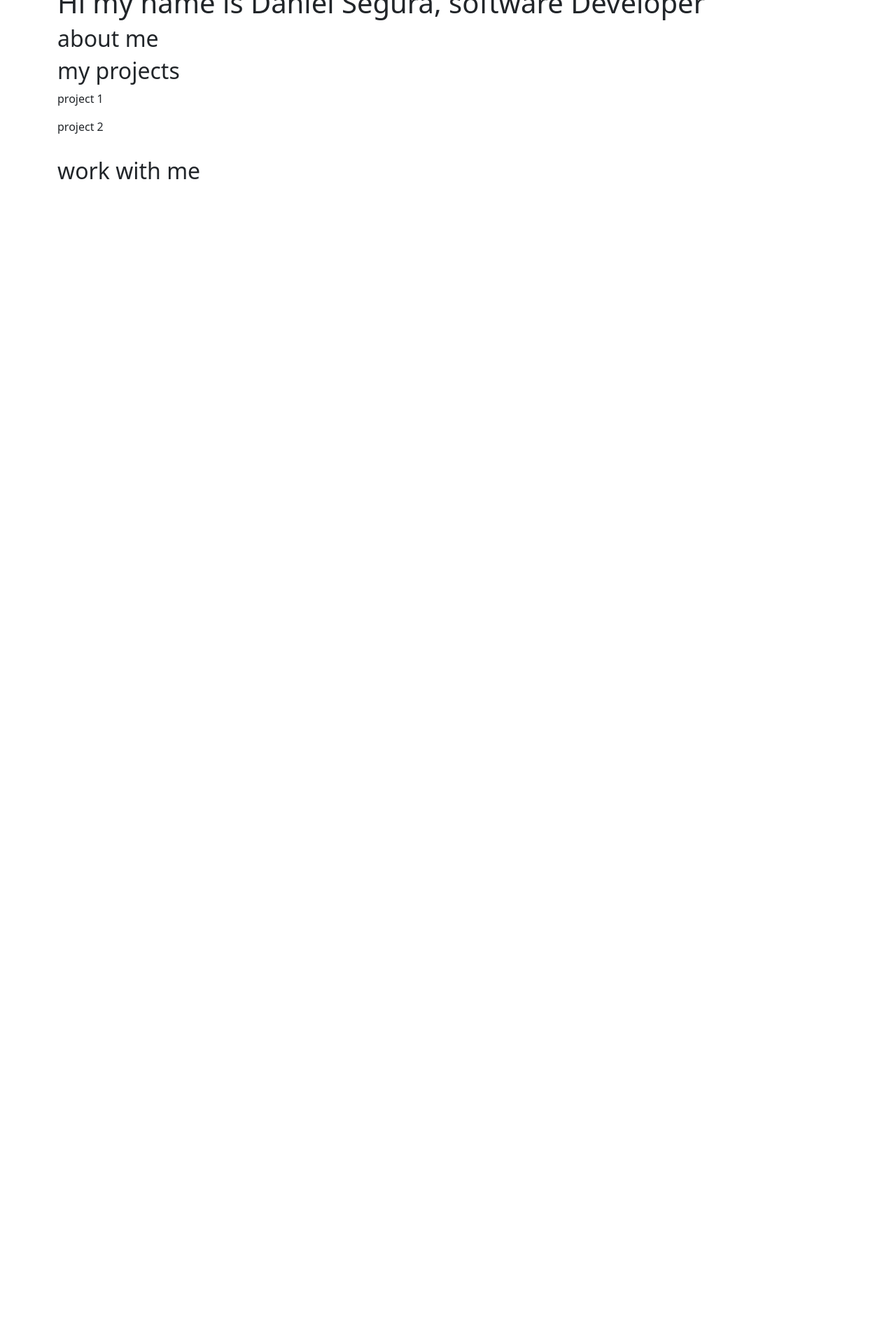
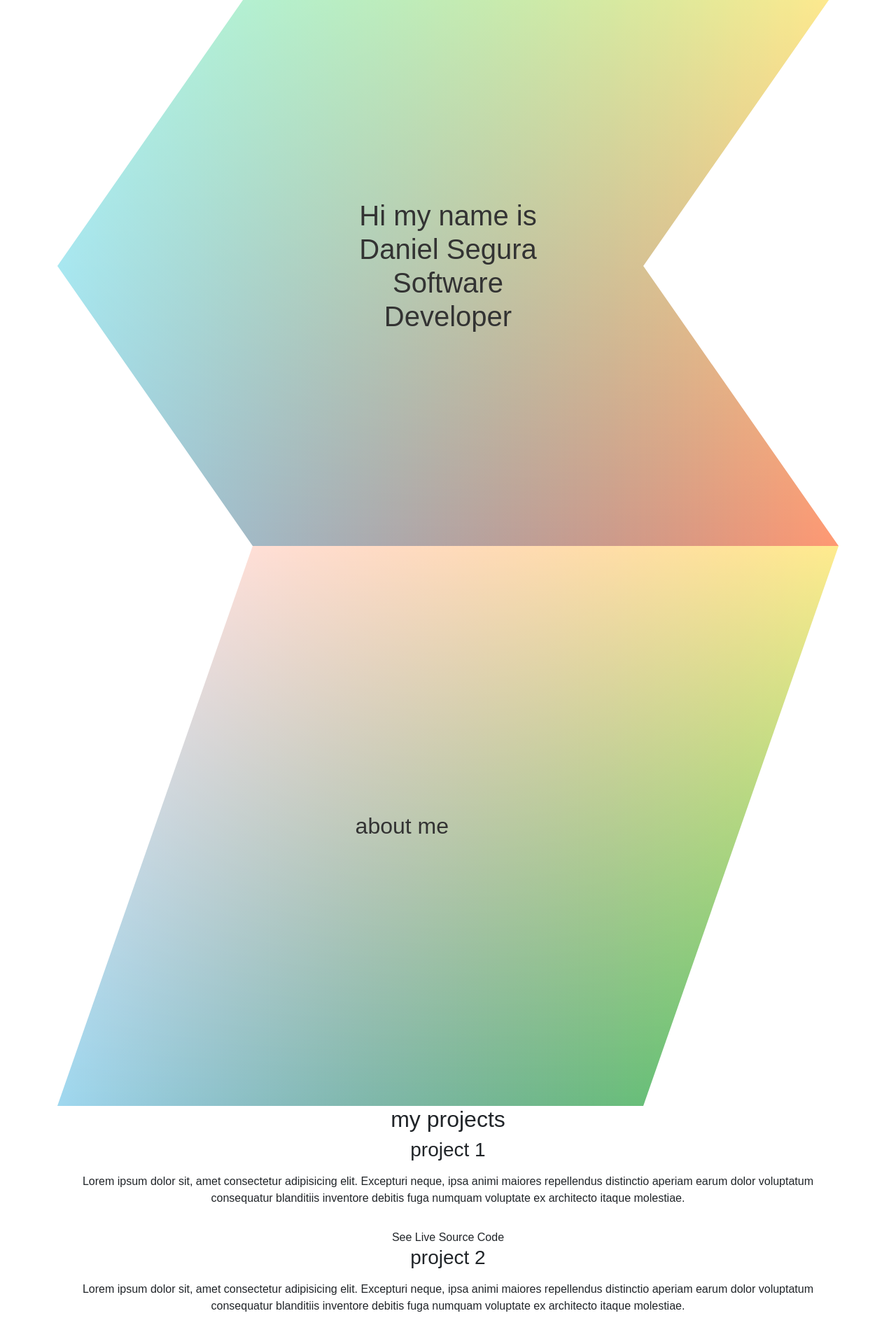
Before and after one commit to quirkyexplorer/porfolio4, a React (Create React App) app: page / in a window 1280 px wide. Shown: the part 20-1933 px from the top of the page at 70% size. Before the commit the page ends 800 px from the top, so only its background shows below. Built offline with nearby package versions, Linux system fonts and the light colour scheme.

Commit message:
new sass code and files

```diff
--- a/src/App.js
+++ b/src/App.js
@@ -1,28 +1,29 @@
 
+import './styles.scss';
 import { Table } from 'react-bootstrap'
+import Project from './components/Project';
 
 function App() {
   return (
-    <div className="container">
-     <h1>Hi my name is Daniel Segura, software Developer</h1>
+    <div className='container'>
+     <h1 id='hero'>Hi my name is
+        <br />
+        Daniel Segura
+        <br />
+     Software Developer
+     </h1>
 
-     <h2>about me</h2>
+     <h2 id='about'>about me</h2>
 
 
-     <h2>my projects</h2>
+     <h2 id='projects'>my projects</h2>
 
         <Table striped>
-            <p>
-             project 1
-            </p>
-            <p>
-             project 2
-            </p>
-
+            <Project/>
         </Table>
 
 
-     <h2>work with me</h2>
+     <h2 id='contact'>contact me</h2>
     </div>
   );
 }
--- /dev/null
+++ b/src/components/Project.js
@@ -0,0 +1,55 @@
+export default function Project() {
+
+    return (
+        <div>
+            <h3>
+             project 1
+            </h3>
+                <div>
+                    <p class="mb-4">
+                        Lorem ipsum dolor sit, amet consectetur adipisicing elit.
+                        Excepturi neque, ipsa animi maiores repellendus distinctio
+                        aperiam earum dolor voluptatum consequatur blanditiis
+                        inventore debitis fuga numquam voluptate ex architecto
+                        itaque molestiae.
+                    </p>
+                </div>
+
+                <a>See Live</a>
+                <a> Source Code</a>
+
+            <h3>
+             project 2
+            </h3>
+                <div>
+                    <p class="mb-4">
+                        Lorem ipsum dolor sit, amet consectetur adipisicing elit.
+                        Excepturi neque, ipsa animi maiores repellendus distinctio
+                        aperiam earum dolor voluptatum consequatur blanditiis
+                        inventore debitis fuga numquam voluptate ex architecto
+                        itaque molestiae.
+                    </p>
+                </div>
+
+                <a>See Live</a>
+                <a> Source Code</a>
+
+            <h3>
+             project 3
+            </h3>
+                <div>
+                    <p class="mb-4">
+                        Lorem ipsum dolor sit, amet consectetur adipisicing elit.
+                        Excepturi neque, ipsa animi maiores repellendus distinctio
+                        aperiam earum dolor voluptatum consequatur blanditiis
+                        inventore debitis fuga numquam voluptate ex architecto
+                        itaque molestiae.
+                    </p>
+                </div>
+
+                <a>See Live</a>
+                <a> Source Code</a>
+
+        </div>
+    );
+}
--- /dev/null
+++ b/src/sass/abstracts/_variables.scss
@@ -0,0 +1,6 @@
+
+$white-color: #fff;
+$dark-grey: #333333;
+$light-grey: #d2d2d2;
+
+$dark-blue-text: #272341; // For Headings
--- /dev/null
+++ b/src/sass/base/_base.scss
@@ -0,0 +1,5 @@
+body {
+    font-family: "Montserrat", sans-serif;
+    text-align: center;
+
+  }
--- /dev/null
+++ b/src/sass/base/_typography.scss
@@ -0,0 +1,6 @@
+@import url("https://fonts.googleapis.com/css?family=Montserrat:400,700");
+
+
+.dark-blue-text {
+    color: $dark-blue-text !important;
+  }
--- /dev/null
+++ b/src/sass/sections/_about.scss
@@ -0,0 +1,38 @@
+#about {
+    background-color: $dark-grey;
+    min-height: 100vh;
+    height: 100vh;
+    display: flex;
+    align-items: center;
+    border-bottom: 0px;
+    clip-path: polygon(25% 0%, 100% 0%, 75% 100%, 0% 100%);
+    background-image:
+	linear-gradient(
+		coral,
+		transparent
+	),
+	linear-gradient(
+		90deg,
+		skyblue,
+		transparent
+	),
+	linear-gradient(
+		-90deg,
+
+        limegreen,
+		transparent
+	);
+
+    background-blend-mode: screen;
+    background-color: $dark-grey;
+    font-weight: 400;
+    color: $dark-grey;
+    padding: 0rem 26.6rem;
+    margin-bottom: 0;
+    top: 0;
+    left: 0;
+    bottom: 0;
+    right: 0;
+    z-index: -1;
+
+}
--- /dev/null
+++ b/src/sass/sections/_hero.scss
@@ -0,0 +1,44 @@
+#hero {
+    background-color: $dark-grey;
+    min-height: 100vh;
+    height: 100vh;
+    display: flex;
+    align-items: center;
+    border-bottom: 0px;
+    clip-path: polygon(100% 0%, 75% 50%, 100% 100%, 25% 100%, 0% 50%, 25% 0%);
+    background-image:
+	linear-gradient(
+		limegreen,
+		transparent
+	),
+	linear-gradient(
+		90deg,
+		skyblue,
+		transparent
+	),
+	linear-gradient(
+		-90deg,
+		coral,
+		transparent
+	);
+
+    background-blend-mode: screen;
+    background-color: $dark-grey;
+    font-weight: 400;
+    color: $dark-grey;
+    padding: 0rem 26.6rem;
+    margin-bottom: 0;
+    top: 0;
+    left: 0;
+    bottom: 0;
+    right: 0;
+    z-index: -1;
+
+
+
+    .hero-title {
+        margin-top: 10vh;
+    }
+
+
+}
--- a/src/styles.css
+++ b/src/styles.css
@@ -1 +1,53 @@
-/*# sourceMappingURL=styles.css.map */
+body {
+  font-family: "Montserrat", sans-serif;
+  text-align: center;
+}
+
+#hero {
+  background-color: #333333;
+  min-height: 100vh;
+  height: 100vh;
+  display: flex;
+  align-items: center;
+  border-bottom: 0px;
+  -webkit-clip-path: polygon(100% 0%, 75% 50%, 100% 100%, 25% 100%, 0% 50%, 25% 0%);
+          clip-path: polygon(100% 0%, 75% 50%, 100% 100%, 25% 100%, 0% 50%, 25% 0%);
+  background-image: linear-gradient(limegreen, transparent), linear-gradient(90deg, skyblue, transparent), linear-gradient(-90deg, coral, transparent);
+  background-blend-mode: screen;
+  background-color: #333333;
+  font-weight: 400;
+  color: #333333;
+  padding: 0rem 26.6rem;
+  margin-bottom: 0;
+  top: 0;
+  left: 0;
+  bottom: 0;
+  right: 0;
+  z-index: -1;
+}
+#hero .hero-title {
+  margin-top: 10vh;
+}
+
+#about {
+  background-color: #333333;
+  min-height: 100vh;
+  height: 100vh;
+  display: flex;
+  align-items: center;
+  border-bottom: 0px;
+  -webkit-clip-path: polygon(25% 0%, 100% 0%, 75% 100%, 0% 100%);
+          clip-path: polygon(25% 0%, 100% 0%, 75% 100%, 0% 100%);
+  background-image: linear-gradient(coral, transparent), linear-gradient(90deg, skyblue, transparent), linear-gradient(-90deg, limegreen, transparent);
+  background-blend-mode: screen;
+  background-color: #333333;
+  font-weight: 400;
+  color: #333333;
+  padding: 0rem 26.6rem;
+  margin-bottom: 0;
+  top: 0;
+  left: 0;
+  bottom: 0;
+  right: 0;
+  z-index: -1;
+}/*# sourceMappingURL=styles.css.map */
--- a/src/styles.scss
+++ b/src/styles.scss
@@ -0,0 +1,5 @@
+
+@import "./sass/abstracts/variables";
+@import "./sass/base/base";
+@import "./sass/sections/hero";
+@import "./sass/sections/about";
```
Also changed, not shown: src/sass/sections/_projects.scss (added), 1 other file (tests, documents, lock files or other folders).
